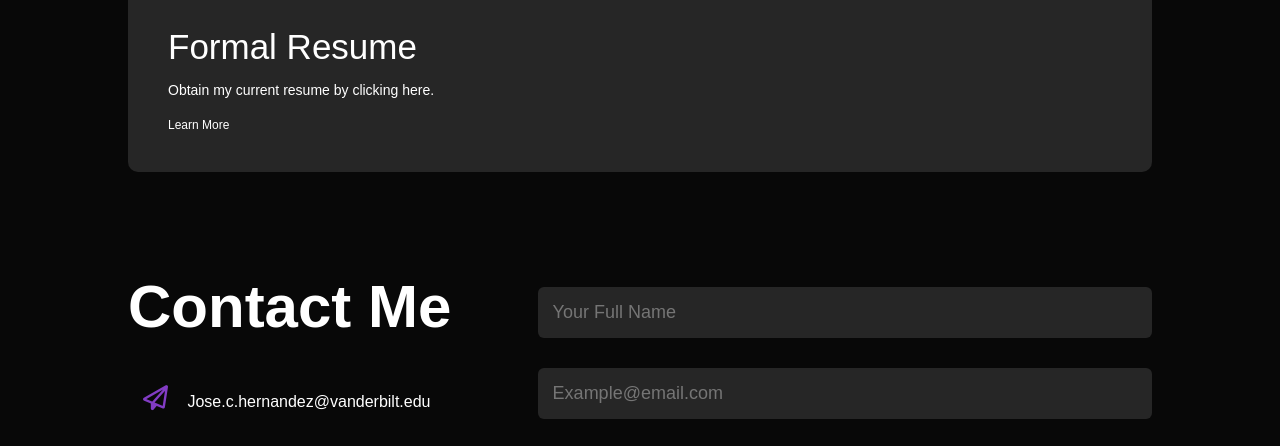
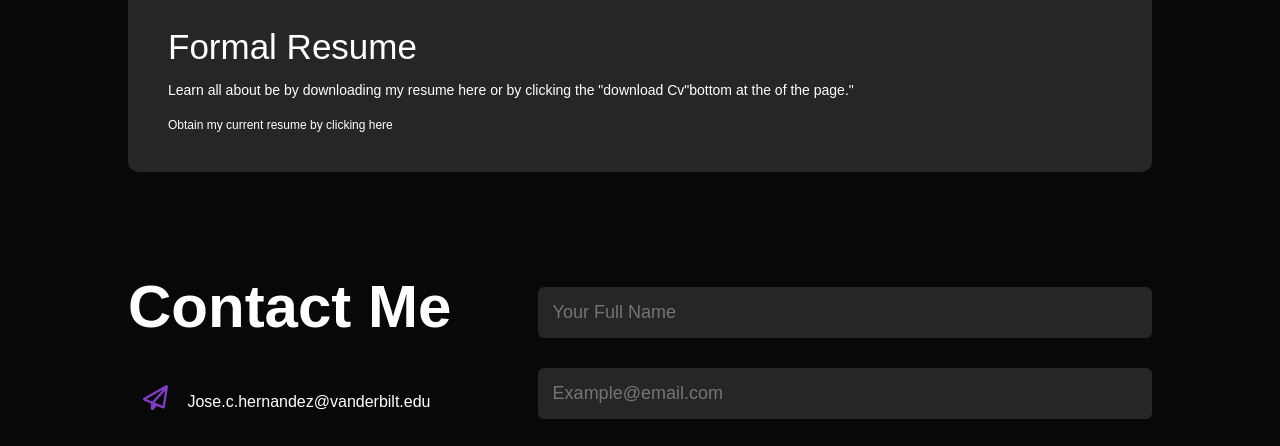
Before and after one commit to JOSE-hernandez05/my-website, a plain HTML site: page index.html in a window 1280 px wide. Shown: the part 2742-3188 px from the top of the page. Drawn offline with Linux system fonts and the light colour scheme.

Commit message:
Add files via upload

```diff
--- a/index.html
+++ b/index.html
@@ -111,9 +111,9 @@
             <div>
                 <i class="fa-regular fa-file-pdf"></i>
                 <h2>Formal Resume</h2>
-                <p>Obtain my current resume by clicking here.
+                <p>Learn all about be by downloading my resume here or by clicking the "download Cv"bottom at the of the page."
                 </p>
-                <a href="images/JHResume 2023.pdf" >Learn More</a>
+                <a href="images/JHResume 2023.pdf" download class="">Obtain my current resume by clicking here</a>
             </div>
         </div>
     </div>
```
